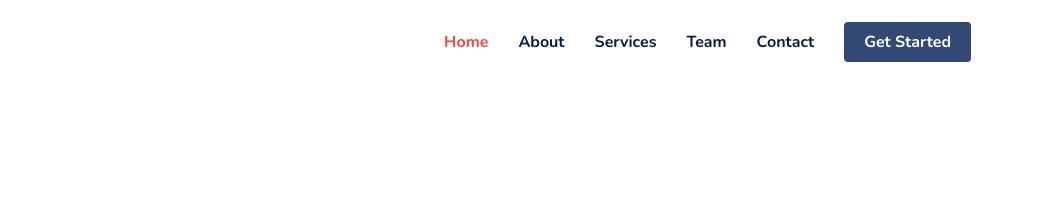
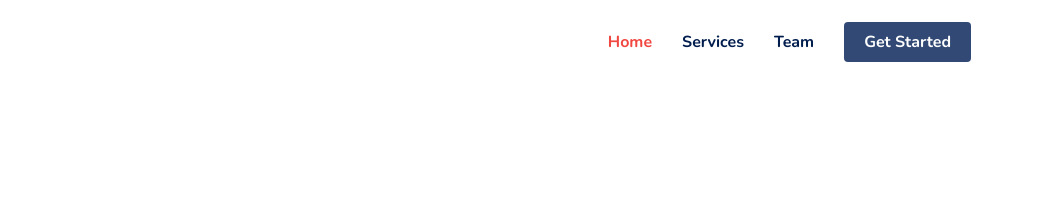
Before and after one commit to ghekghek2/seasiaforms, a plain HTML site: page index.html in a window 1280 px wide. Shown: the top 213 px of the page, 227-1280 px from the left. Drawn offline with nearby package versions, Linux system fonts and the light colour scheme.

Commit message:
delete item in navbar

```diff
--- a/index.html
+++ b/index.html
@@ -50,12 +50,12 @@
       <nav id="navbar" class="navbar">
         <ul>
           <li><a class="nav-link scrollto active" href="#hero">Home</a></li>
-          <li><a class="nav-link scrollto" href="#about">About</a></li>
+          <!-- <li><a class="nav-link scrollto" href="#about">About</a></li> -->
           <li><a class="nav-link scrollto" href="#services">Services</a></li>
 
           <li><a class="nav-link scrollto" href="#team">Team</a></li>
 
-          <li><a class="nav-link scrollto" href="#contact">Contact</a></li>
+          <!-- <li><a class="nav-link scrollto" href="#contact">Contact</a></li> -->
           <li><a class="getstarted scrollto" href="#services">Get Started</a></li>
         </ul>
         <i class="bi bi-list mobile-nav-toggle"></i>
```
